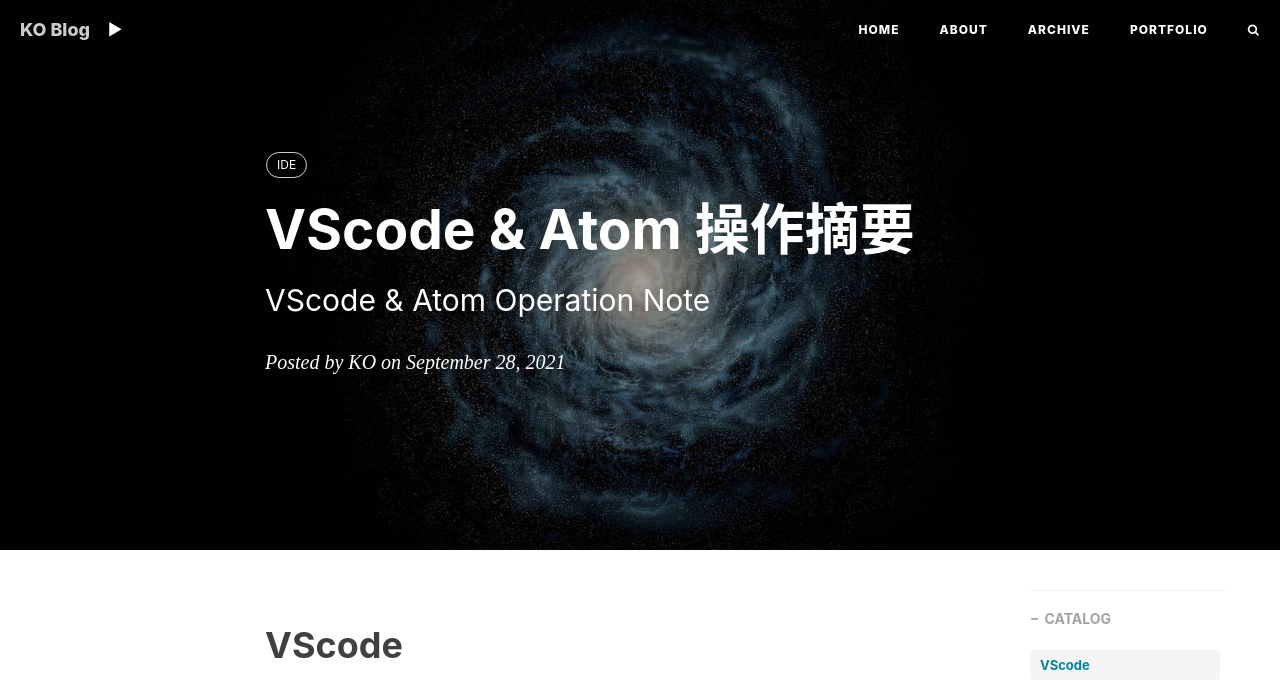
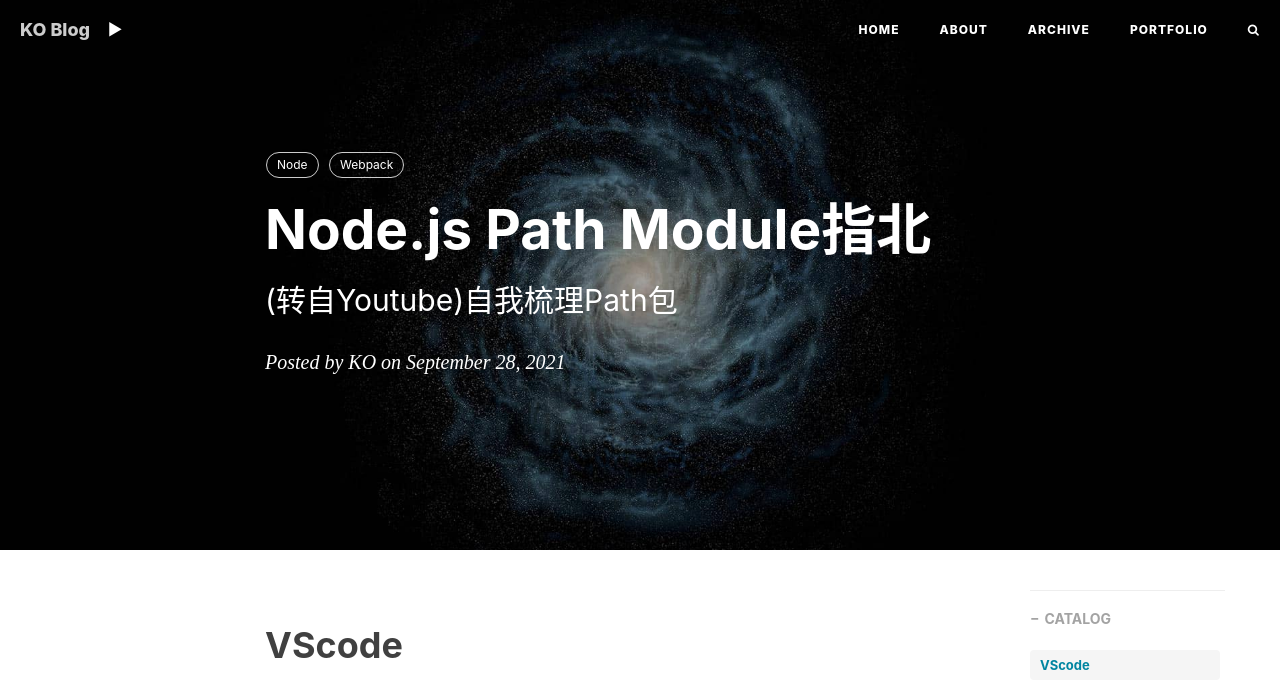
Before and after one commit to kkkokili/kkkokili.github.io, a Jekyll site: the page built from _posts/2021-09-28-VScode-&-Atom-Operation-Note.md, in a window 1280 px wide and 1400 px high. Shown: the top 688 px of the window. Built offline with Jekyll 4.4.1, drawn with Linux system fonts in a browser that asks for light colours; nearby versions of some CDN libraries; comment, search, counter and statistics services are not loaded; some of the changed text lies outside the part shown; grey boxes are pictures that could not be loaded.

Commit message:
Update 2021-09-28-VScode-&-Atom-Operation-Note.md

```diff
--- a/_posts/2021-09-28-VScode-&-Atom-Operation-Note.md
+++ b/_posts/2021-09-28-VScode-&-Atom-Operation-Note.md
@@ -1,21 +1,24 @@
 ---
 layout:     post
-title:      VScode & Atom 操作摘要
-subtitle:   VScode & Atom Operation Note
+title:      Node.js Path Module指北
+subtitle:   (转自Youtube)自我梳理Path包
 date:       2021-09-28
 author:     KO
 header-img: img/post-bg-universe.jpg
 catalog: true
 tags:
-    - IDE
+    - Node
+    - Webpack
 ---
 
 # VScode
 
-1. **Select All the Occurence of Keyword**
-👉 Shift+CMD+L
-
-2. **Select KeyWord**
-👉 Alt + KeyWord    ----In Atom, Shift+Ctrl +KeyWord
-
-未完待续..
+<iframe
+    width="640"
+    height="480"
+    src="https://www.youtube.com/watch?v=LVDy9x4Ff2Y"
+    frameborder="0"
+    allow="autoplay; encrypted-media"
+    allowfullscreen
+>
+</iframe>
```
